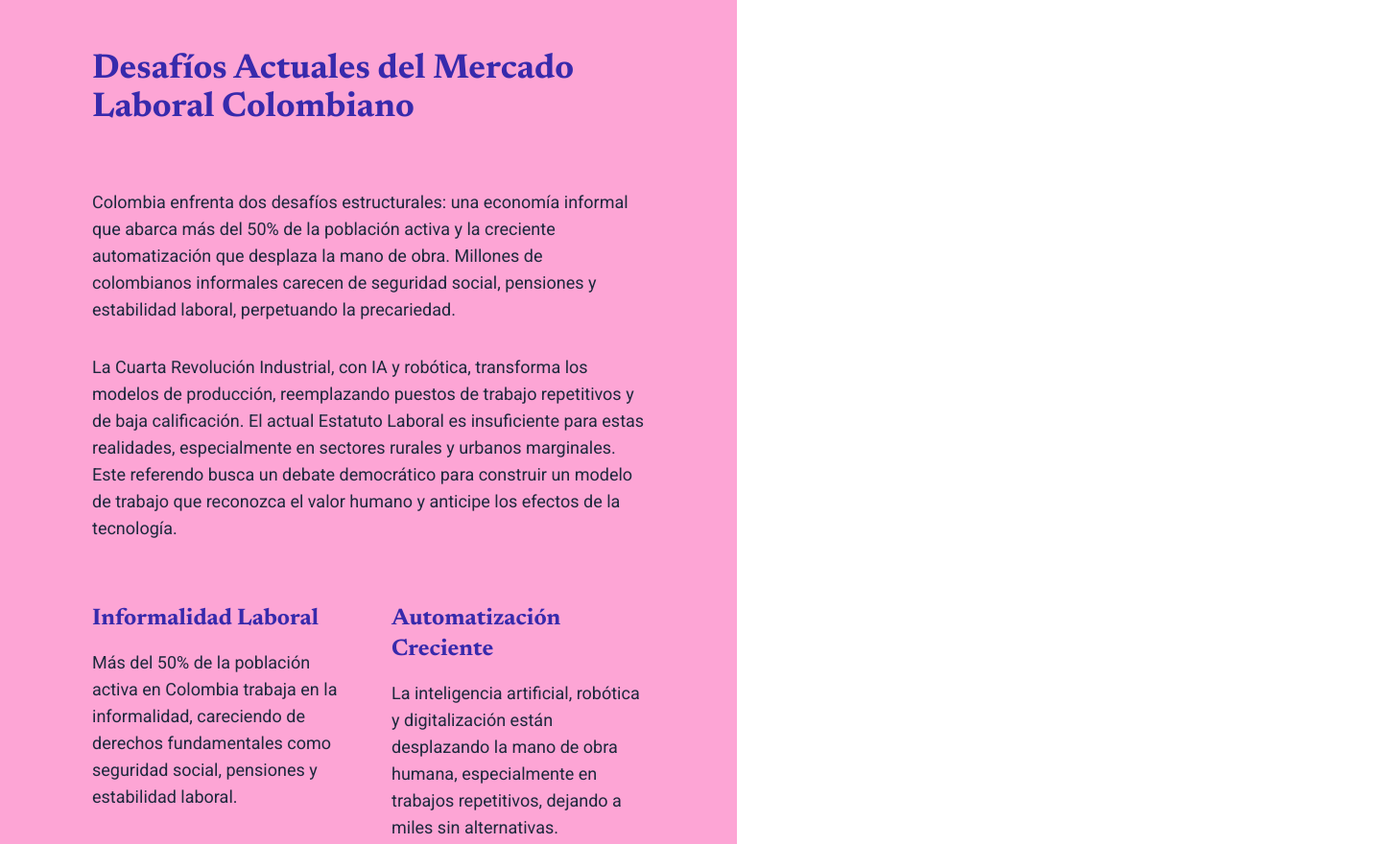
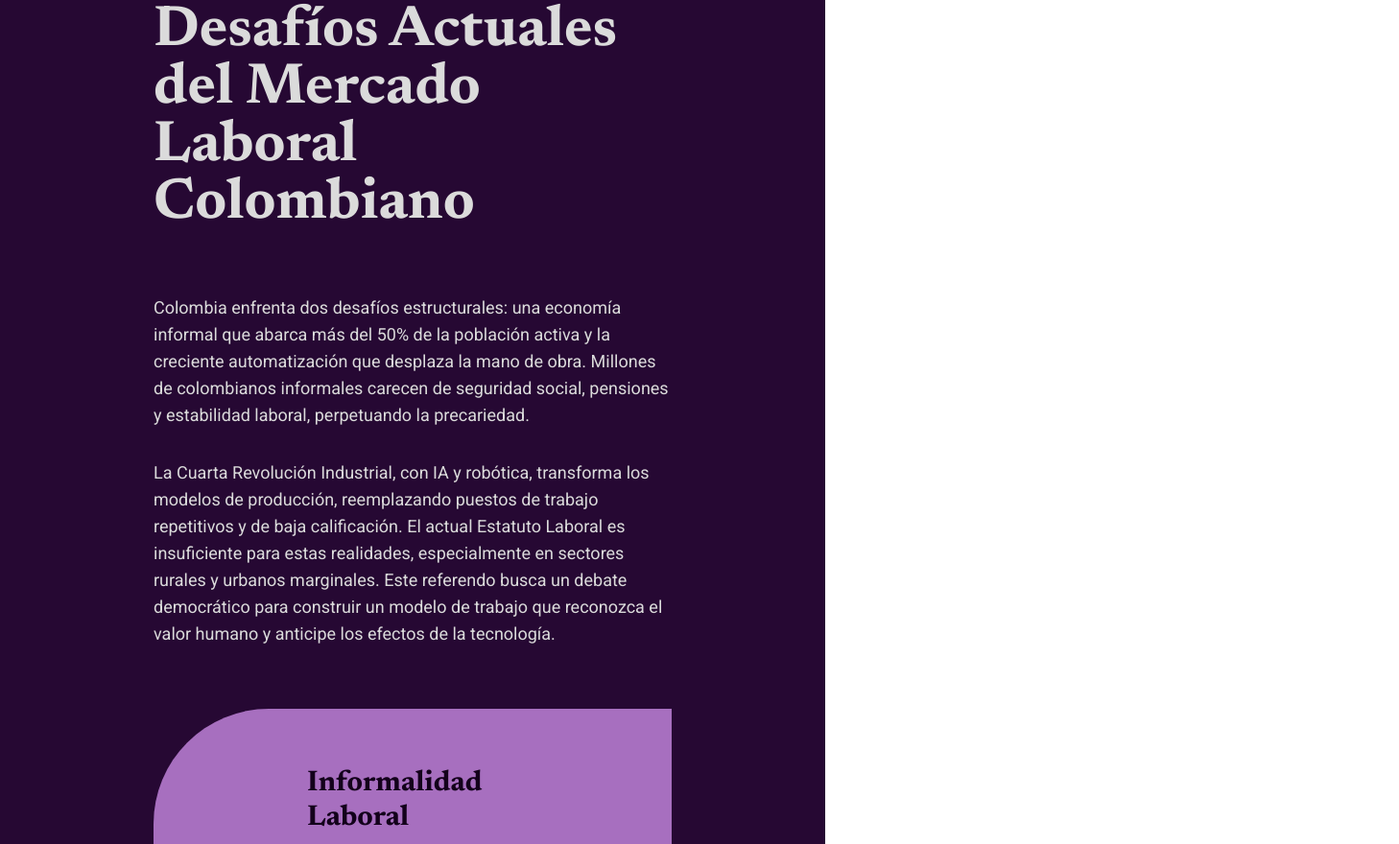
Before and after one commit to rokujs/Referendum, an Astro site: page / in a window 1280 px wide. Shown: the part 2883-3763 px from the top of the page at 96% size, 1458 px wide, since content can reach past the window. Built offline with nearby package versions, Linux system fonts and the light colour scheme; Astro itself is replaced by a stand-in of ours.

Commit message:
Refactor Challenges component layout and styles for improved readability and design consistency

```diff
--- a/src/components/Challenges.astro
+++ b/src/components/Challenges.astro
@@ -1,29 +1,38 @@
 <section
-  class='py-8 px-12 lg:py-16 lg:px-24 w-full bg-pink-300 flex flex-col items-center justify-center'
+  class='py-10 lg:py-20 px-5 lg:px-20 w-full bg-secondary-bg flex flex-col items-center justify-center'
 >
-  <div class='w-full lg:max-w-[50vw]'>
+  <div class='w-full px-8 py-6 lg:py-14 lg:px-20'>
     <div class='flex items-center justify-center'>
-      <h2 class='text-4xl txt-center text-indigo-800 font-bold'>
+      <h2 class='text-6xl txt-center text-sidebar font-bold'>
         Desafíos Actuales del Mercado Laboral Colombiano
       </h2>
     </div>
     <div class="my-16">
-      <p class="text-lg text-slate-800 mb-8">Colombia enfrenta dos desafíos estructurales: una economía informal que abarca más del 50% de la población activa y la creciente automatización que desplaza la mano de obra. Millones de colombianos informales carecen de seguridad social, pensiones y estabilidad laboral, perpetuando la precariedad.</p>
-      <p class="text-lg text-slate-800">La Cuarta Revolución Industrial, con IA y robótica, transforma los modelos de producción, reemplazando puestos de trabajo repetitivos y de baja calificación. El actual Estatuto Laboral es insuficiente para estas realidades, especialmente en sectores rurales y urbanos marginales. Este referendo busca un debate democrático para construir un modelo de trabajo que reconozca el valor humano y anticipe los efectos de la tecnología.</p>
+      <p class="text-lg text-primary-text mb-8">Colombia enfrenta dos desafíos estructurales: una economía informal que abarca más del 50% de la población activa y la creciente automatización que desplaza la mano de obra. Millones de colombianos informales carecen de seguridad social, pensiones y estabilidad laboral, perpetuando la precariedad.</p>
+      <p class="text-lg text-primary-text">La Cuarta Revolución Industrial, con IA y robótica, transforma los modelos de producción, reemplazando puestos de trabajo repetitivos y de baja calificación. El actual Estatuto Laboral es insuficiente para estas realidades, especialmente en sectores rurales y urbanos marginales. Este referendo busca un debate democrático para construir un modelo de trabajo que reconozca el valor humano y anticipe los efectos de la tecnología.</p>
     </div>
-    <div class="grid grid-cols-1 lg:grid-cols-2 gap-12">
-      <div>
+    <div class="flex flex-col text-subtitle-sidebar">
+      <div class="box-one-info bg-box-border px-10 lg:px-40 py-15">
         <div class="mb-4">
-          <h5 class="text-2xl text-indigo-800 font-bold">Informalidad Laboral</h5>
+          <h5 class="text-3xl font-bold">Informalidad Laboral</h5>
         </div>
-        <p class="text-lg text-slate-800">Más del 50% de la población activa en Colombia trabaja en la informalidad, careciendo de derechos fundamentales como seguridad social, pensiones y estabilidad laboral.</p>
+        <p class="text-lg">Más del 50% de la población activa en Colombia trabaja en la informalidad, careciendo de derechos fundamentales como seguridad social, pensiones y estabilidad laboral.</p>
       </div>
-      <div>
+      <div class="box-two-info mt-10 bg-box-border px-10 lg:px-40 py-15">
         <div class="mb-4">
-          <h5 class="text-2xl text-indigo-800 font-bold">Automatización Creciente</h5>
+          <h5 class="text-3xl font-bold">Automatización Creciente</h5>
         </div>
-        <p class="text-lg text-slate-800">La inteligencia artificial, robótica y digitalización están desplazando la mano de obra humana, especialmente en trabajos repetitivos, dejando a miles sin alternativas.</p>
+        <p class="text-lg">La inteligencia artificial, robótica y digitalización están desplazando la mano de obra humana, especialmente en trabajos repetitivos, dejando a miles sin alternativas.</p>
       </div>
     </div>
   </div>
 </section>
+
+<style>
+  .box-one-info {
+    border-radius: 120px 0;
+  }
+  .box-two-info {
+    border-radius: 0 120px;
+  }
+</style>
--- a/src/styles/global.css
+++ b/src/styles/global.css
@@ -16,4 +16,5 @@
 	--color-secondary-bg: #260833;
 	--color-primary-text: #DBDBDB;
 	--color-secondary-text: #FFD700;
+	--color-box-border: #A76FBF;
 }
```
